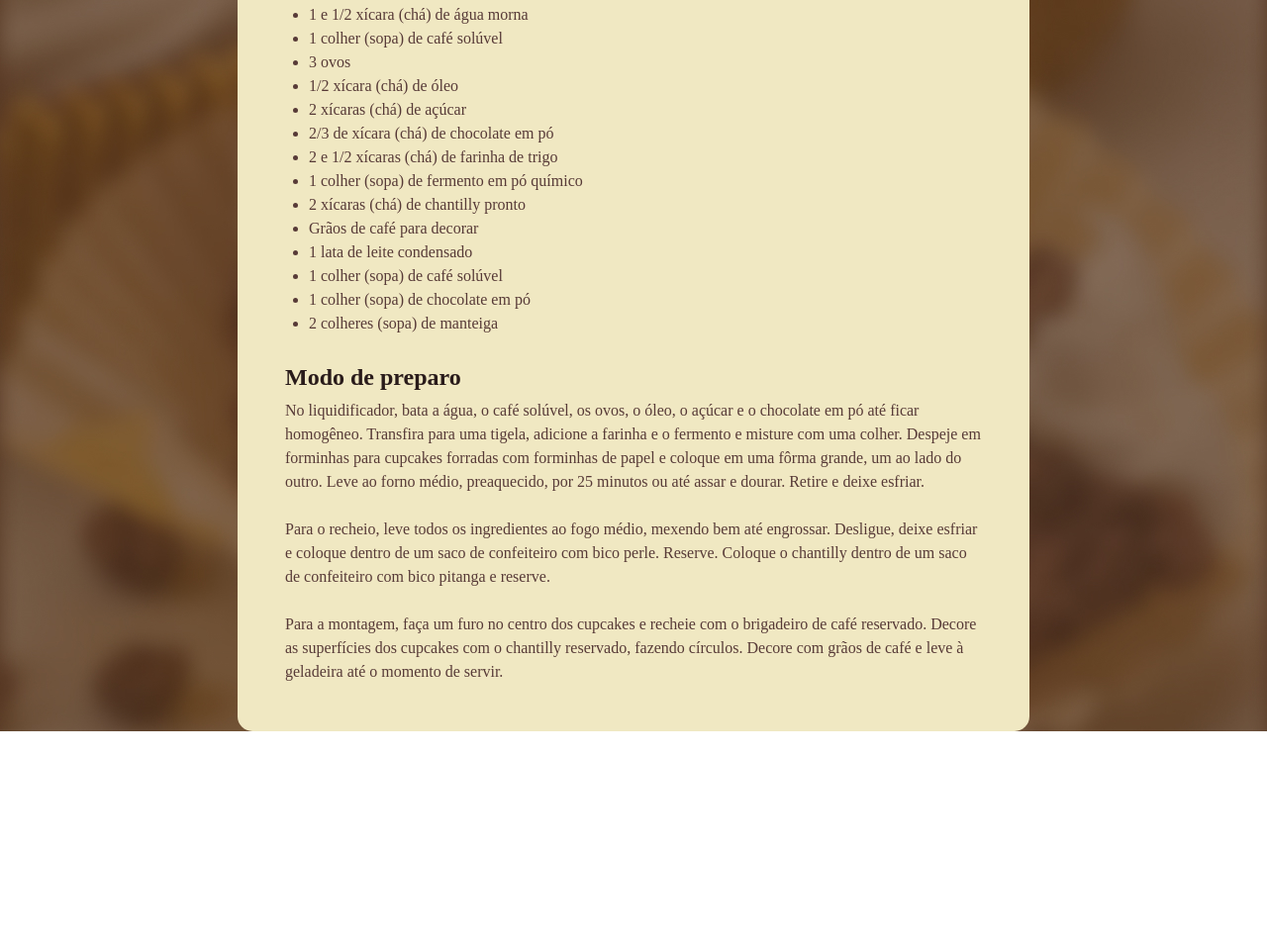
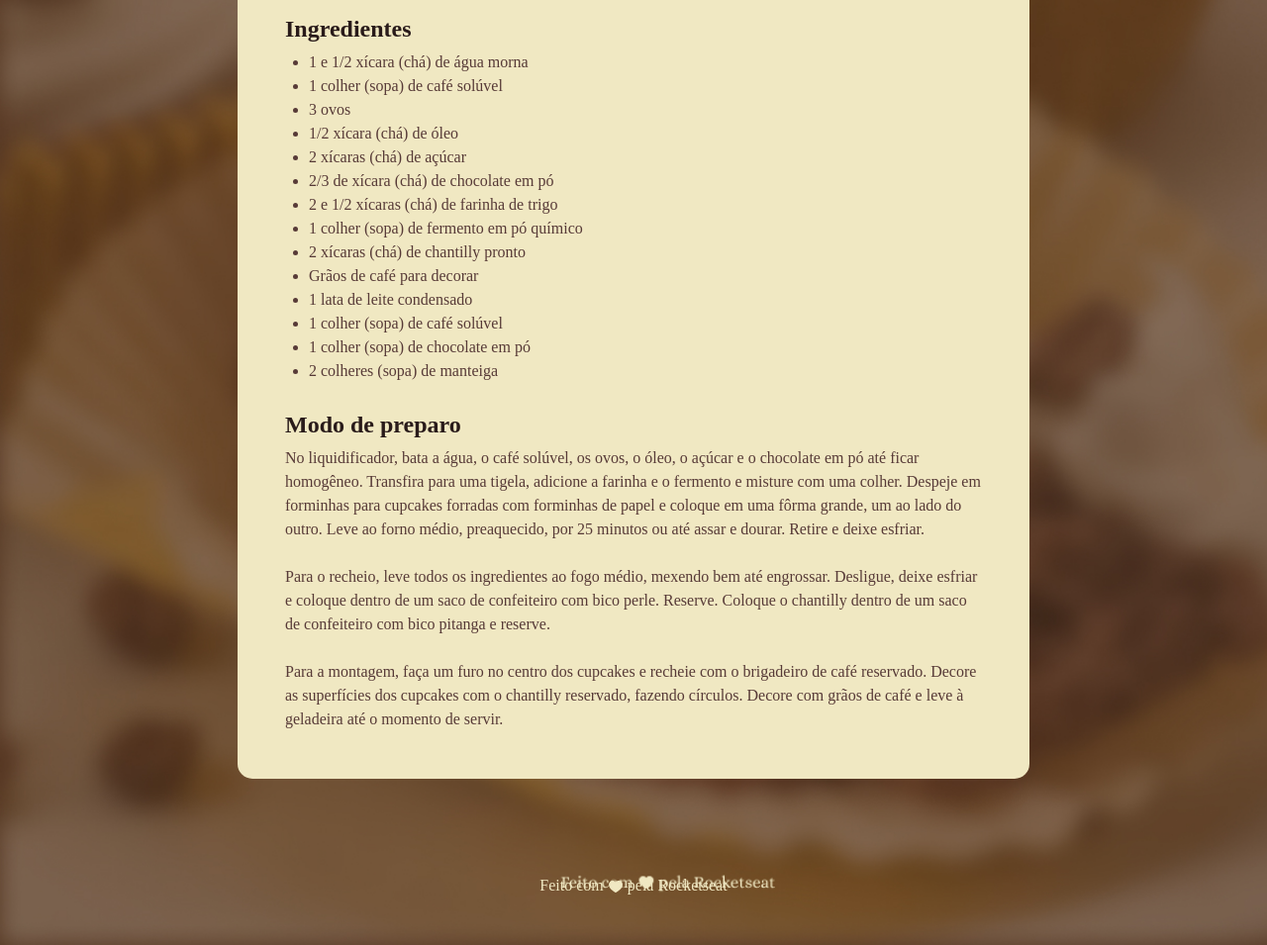
Before and after one commit to RhuanCdS/projeto, a plain HTML site: page index.html in a window 1280 px wide. Shown: the part 720-1675 px from the top of the page at 99% size. Before the commit the page ends 1459 px from the top, so only its background shows below. Drawn offline with Linux system fonts and the light colour scheme; a web font is replaced by a local one.

Commit message:
adicionando footer

```diff
--- a/index.html
+++ b/index.html
@@ -76,6 +76,9 @@
             </section>
         </main>
     </div>
+    <footer>
+        Feito com <img src="img/ph_heart-fill.svg"> pela Rocketseat
+    </footer>
 </body>
 
 </html>
--- a/style.css
+++ b/style.css
@@ -10,9 +10,6 @@
 }
 
 body{
-    display: flex;
-    justify-content: center;
-    align-items: center;
     background-image: url(img/Página\ de\ receita.jpg);
     background-repeat: no-repeat;
     background-size: cover;
@@ -20,11 +17,11 @@ body{
 
 #page{
     box-sizing: border-box;
-    margin:48x auto;
     background-color: #F0E8C2;
     width: 800px;
     padding: 24px;
     border-radius: 15px;
+    margin: 48px auto ;
 }
 
 img{
@@ -62,3 +59,13 @@ h1, h2 {
 ul{
     padding-left: 24px;
 }
+
+footer{
+    color:#F0E8C2 ;
+    text-align: center;
+    padding: 48px;
+}
+
+footer img{
+    vertical-align: middle;
+}
```
Also changed, not shown: img/ph_heart-fill.svg (added).
